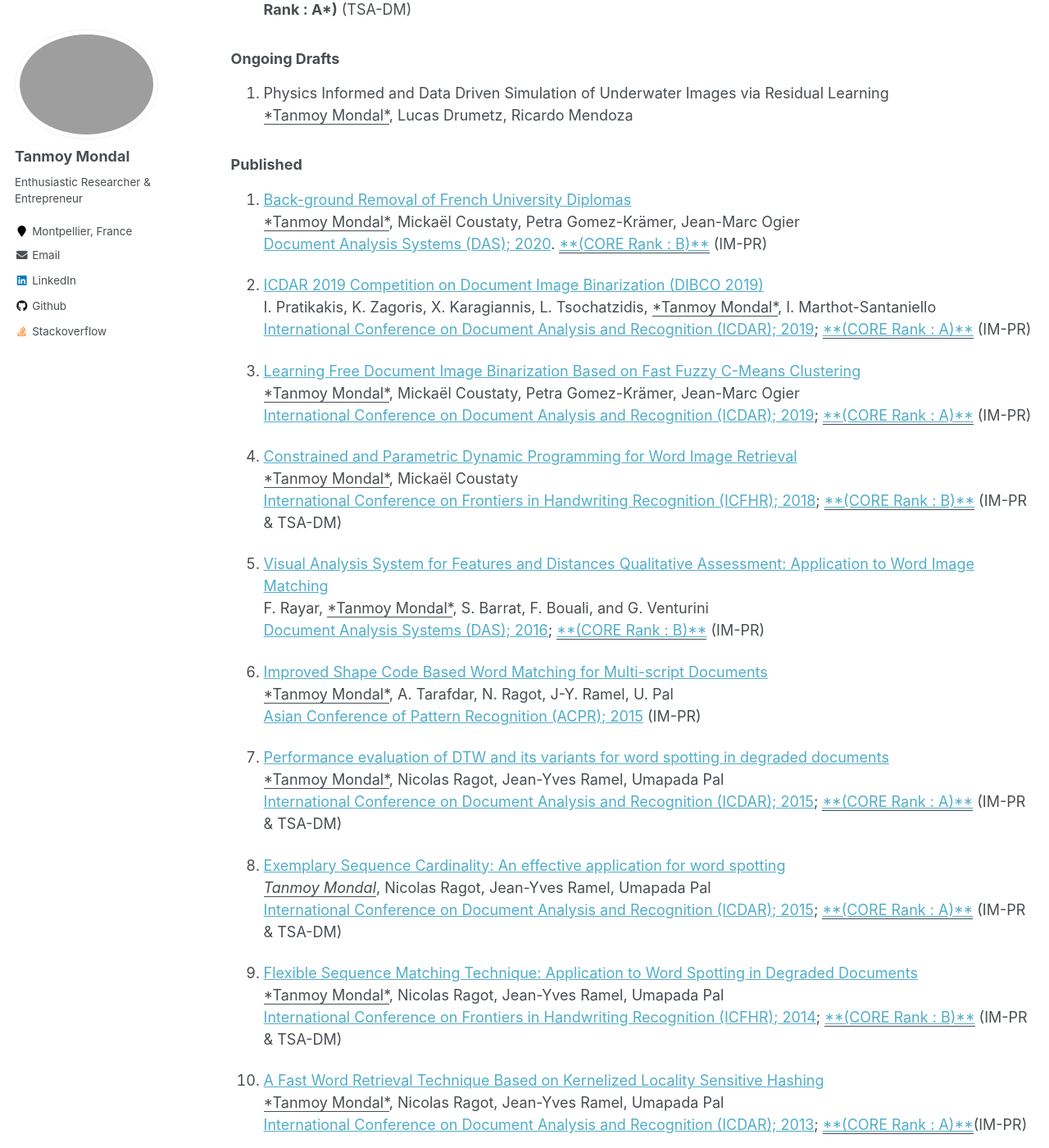
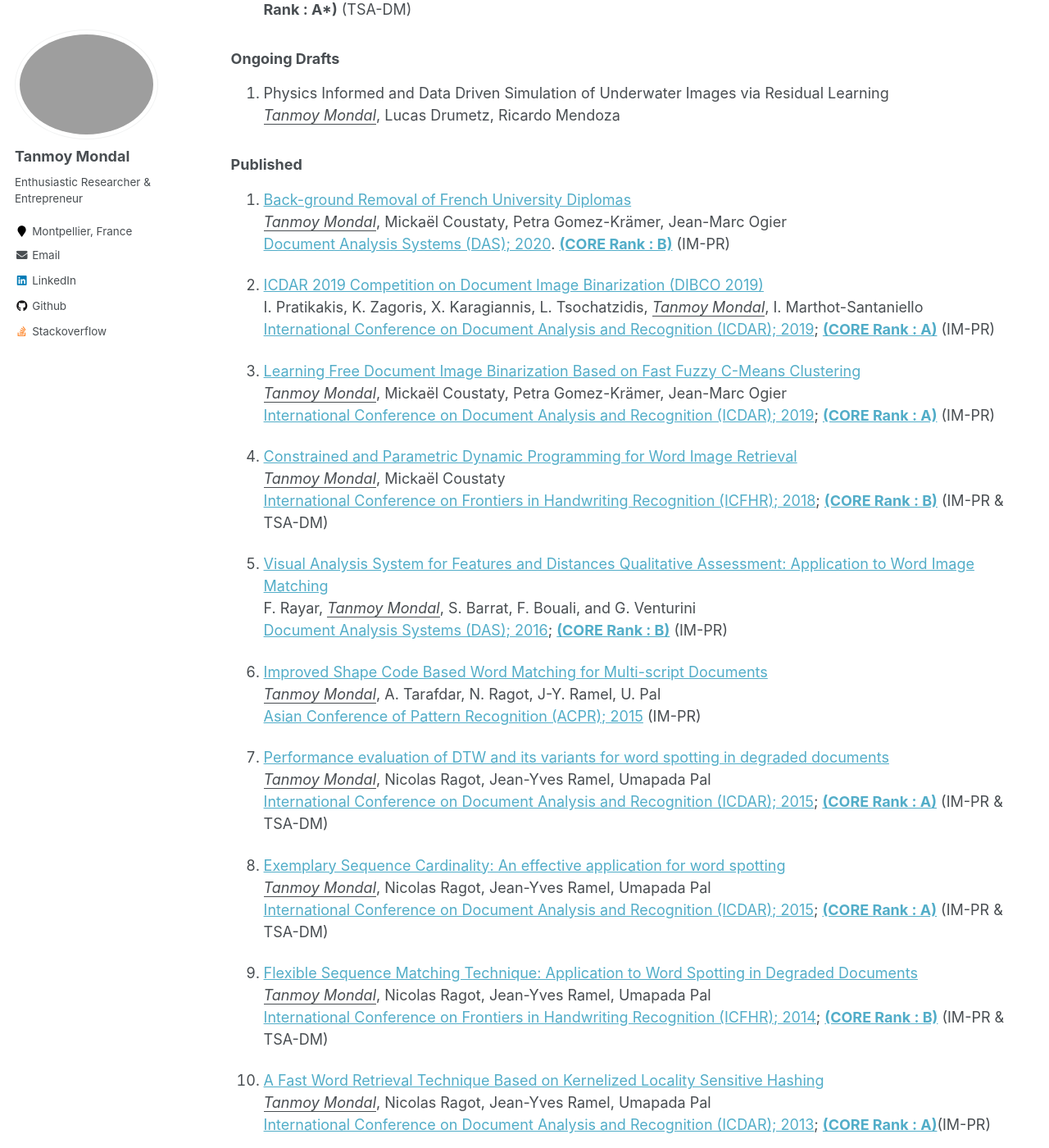
Before and after one commit to mondal-tanmoy/mondal-tanmoy.github.io, a Jekyll site: the page built from _pages/publications.md, in a window 1280 px wide and 1400 px high, scrolled down 1943 px. Shown: the whole window at 82% size. Built offline with Jekyll 4.4.1, drawn with Linux system fonts in a browser that asks for light colours; some of the changed text lies outside the part shown.

```diff
--- a/_pages/publications.md
+++ b/_pages/publications.md
@@ -72,7 +72,7 @@ Submitted in: SIGKDD Conference on knowledge discovery and data mining (SIGKDD/E
 ### Ongoing Drafts
 
 1. Physics Informed and Data Driven Simulation of Underwater Images via Residual Learning <br/>
-<u>*Tanmoy Mondal*</u>, Lucas Drumetz, Ricardo Mendoza <br/>
+*<u>Tanmoy Mondal</u>*, Lucas Drumetz, Ricardo Mendoza <br/>
 
 <!-- Will be submitted in: European Conference on Computer Vision (ECCV); 2022; **(CORE Rank : A*)** (IM-PR) -->
 
@@ -80,58 +80,58 @@ Submitted in: SIGKDD Conference on knowledge discovery and data mining (SIGKDD/E
 
 ### Published
 1. [Back-ground Removal of French University Diplomas](https://www.researchgate.net/publication/343644589_Background_Removal_of_French_University_Diplomas)
-<br/> <u>*Tanmoy Mondal*</u>, Mickaël Coustaty, Petra Gomez-Krämer, Jean-Marc Ogier <br/>
-[Document Analysis Systems (DAS); 2020](https://iapr.org/archives/das2020/). [<u>**(CORE Rank : B)**</u>](http://portal.core.edu.au/conf-ranks/1998/) (IM-PR)
+<br/> *<u>Tanmoy Mondal</u>*, Mickaël Coustaty, Petra Gomez-Krämer, Jean-Marc Ogier <br/>
+[Document Analysis Systems (DAS); 2020](https://iapr.org/archives/das2020/). [**(CORE Rank : B)**](http://portal.core.edu.au/conf-ranks/1998/) (IM-PR)
 
 2. [ICDAR 2019 Competition on Document Image Binarization (DIBCO 2019)](https://www.researchgate.net/publication/339019523_ICDAR_2019_Competition_on_Document_Image_Binarization_DIBCO_2019) <br/>
-I. Pratikakis, K. Zagoris, X. Karagiannis, L. Tsochatzidis, <u>*Tanmoy Mondal*</u>, I. Marthot-Santaniello <br/>
-[International Conference on Document Analysis and Recognition (ICDAR); 2019](http://icdar2019.org/); [<u>**(CORE Rank : A)**</u>](http://portal.core.edu.au/conf-ranks/2047/) (IM-PR)
+I. Pratikakis, K. Zagoris, X. Karagiannis, L. Tsochatzidis, *<u>Tanmoy Mondal</u>*, I. Marthot-Santaniello <br/>
+[International Conference on Document Analysis and Recognition (ICDAR); 2019](http://icdar2019.org/); [**(CORE Rank : A)**](http://portal.core.edu.au/conf-ranks/2047/) (IM-PR)
 
 3. [Learning Free Document Image Binarization Based on Fast Fuzzy C-Means Clustering](https://www.researchgate.net/publication/339024855_Learning_Free_Document_Image_Binarization_Based_on_Fast_Fuzzy_C-Means_Clustering) <br/>
-<u>*Tanmoy Mondal*</u>, Mickaël Coustaty, Petra Gomez-Krämer, Jean-Marc Ogier <br/>
-[International Conference on Document Analysis and Recognition (ICDAR); 2019](http://icdar2019.org/); [<u>**(CORE Rank : A)**</u>](http://portal.core.edu.au/conf-ranks/2047/) (IM-PR)
+*<u>Tanmoy Mondal</u>*, Mickaël Coustaty, Petra Gomez-Krämer, Jean-Marc Ogier <br/>
+[International Conference on Document Analysis and Recognition (ICDAR); 2019](http://icdar2019.org/); [**(CORE Rank : A)**](http://portal.core.edu.au/conf-ranks/2047/) (IM-PR)
 
 4. [Constrained and Parametric Dynamic Programming for Word Image Retrieval](https://www.researchgate.net/publication/329820093_Constrained_and_Parametric_Dynamic_Programming_for_Word_Image_Retrieval) <br/>
-<u>*Tanmoy Mondal*</u>, Mickaël Coustaty <br/>
-[International Conference on Frontiers in Handwriting Recognition (ICFHR); 2018](https://iapr.org/archives/icfhr2018/); [<u>**(CORE Rank : B)**</u>](http://portal.core.edu.au/conf-ranks/1035/) (IM-PR & TSA-DM)
+*<u>Tanmoy Mondal</u>*, Mickaël Coustaty <br/>
+[International Conference on Frontiers in Handwriting Recognition (ICFHR); 2018](https://iapr.org/archives/icfhr2018/); [**(CORE Rank : B)**](http://portal.core.edu.au/conf-ranks/1035/) (IM-PR & TSA-DM)
 
 5. [Visual Analysis System for Features and Distances Qualitative Assessment: Application to Word Image Matching](https://www.researchgate.net/publication/303950840_Visual_Analysis_System_for_Features_and_Distances_Qualitative_Assessment_Application_to_Word_Image_Matching) <br/>
-F. Rayar, <u>*Tanmoy Mondal*</u>, S. Barrat, F. Bouali, and G. Venturini<br/>
-[Document Analysis Systems (DAS); 2016](https://www.primaresearch.org/das2016/); [<u>**(CORE Rank : B)**</u>](http://portal.core.edu.au/conf-ranks/1998/) (IM-PR)
+F. Rayar, *<u>Tanmoy Mondal</u>*, S. Barrat, F. Bouali, and G. Venturini<br/>
+[Document Analysis Systems (DAS); 2016](https://www.primaresearch.org/das2016/); [**(CORE Rank : B)**](http://portal.core.edu.au/conf-ranks/1998/) (IM-PR)
 
 6. [Improved Shape Code Based Word Matching for Multi-script Documents](https://www.researchgate.net/publication/295547853_Improved_Shape_Code_Based_Word_Matching_For_Multi-script_Documents) <br/>
-<u>*Tanmoy Mondal*</u>, A. Tarafdar, N. Ragot, J-Y. Ramel, U. Pal <br/>
+*<u>Tanmoy Mondal</u>*, A. Tarafdar, N. Ragot, J-Y. Ramel, U. Pal <br/>
 [Asian Conference of Pattern Recognition (ACPR); 2015](https://acpr2015.org/) (IM-PR)
 
 7. [Performance evaluation of DTW and its variants for word spotting in degraded documents](https://www.researchgate.net/publication/280084351_Performance_Evaluation_of_DTW_and_its_Variants_for_Word_Spotting_in_Degraded_Documents) <br/>
-<u>*Tanmoy Mondal*</u>, Nicolas Ragot, Jean-Yves Ramel, Umapada Pal <br/>
-[International Conference on Document Analysis and Recognition (ICDAR); 2015](https://iapr.org/archives/icdar2015/index.html); [<u>**(CORE Rank : A)**</u>](http://portal.core.edu.au/conf-ranks/2047/) (IM-PR & TSA-DM)
+*<u>Tanmoy Mondal</u>*, Nicolas Ragot, Jean-Yves Ramel, Umapada Pal <br/>
+[International Conference on Document Analysis and Recognition (ICDAR); 2015](https://iapr.org/archives/icdar2015/index.html); [**(CORE Rank : A)**](http://portal.core.edu.au/conf-ranks/2047/) (IM-PR & TSA-DM)
 
 8. [Exemplary Sequence Cardinality: An effective application for word spotting](https://www.researchgate.net/publication/280084346_Exemplary_Sequence_Cardinality_An_Effective_Application_for_Word_Spotting) <br/>
 *<u>Tanmoy Mondal</u>*, Nicolas Ragot, Jean-Yves Ramel, Umapada Pal <br/>
-[International Conference on Document Analysis and Recognition (ICDAR); 2015](https://iapr.org/archives/icdar2015/index.html); [<u>**(CORE Rank : A)**</u>](http://portal.core.edu.au/conf-ranks/2047/) (IM-PR & TSA-DM)
+[International Conference on Document Analysis and Recognition (ICDAR); 2015](https://iapr.org/archives/icdar2015/index.html); [**(CORE Rank : A)**](http://portal.core.edu.au/conf-ranks/2047/) (IM-PR & TSA-DM)
 
 
 
 
 9. [Flexible Sequence Matching Technique: Application to Word Spotting in Degraded Documents](https://www.researchgate.net/publication/265258101_Flexible_Sequence_Matching_Technique_Application_to_Word_Spotting_in_Degraded_Documents) <br/>
-<u>*Tanmoy Mondal*</u>, Nicolas Ragot, Jean-Yves Ramel, Umapada Pal <br/>
-[International Conference on Frontiers in Handwriting Recognition (ICFHR); 2014](https://iapr.org/archives/icfhr2014/wp-content/uploads/2014/09/ICFHR2014-Detailed-Program_v2.pdf); [<u>**(CORE Rank : B)**</u>](http://portal.core.edu.au/conf-ranks/1035/) (IM-PR & TSA-DM)
+*<u>Tanmoy Mondal</u>*, Nicolas Ragot, Jean-Yves Ramel, Umapada Pal <br/>
+[International Conference on Frontiers in Handwriting Recognition (ICFHR); 2014](https://iapr.org/archives/icfhr2014/wp-content/uploads/2014/09/ICFHR2014-Detailed-Program_v2.pdf); [**(CORE Rank : B)**](http://portal.core.edu.au/conf-ranks/1035/) (IM-PR & TSA-DM)
 
 
 
 10. [A Fast Word Retrieval Technique Based on Kernelized Locality Sensitive Hashing](https://www.researchgate.net/publication/259752680_A_Fast_Word_Retrieval_Technique_Based_on_Kernelized_Locality_Sensitive_Hashing) <br/>
-<u>*Tanmoy Mondal*</u>, Nicolas Ragot, Jean-Yves Ramel, Umapada Pal <br/>
-[International Conference on Document Analysis and Recognition (ICDAR); 2013](https://iapr.org/archives/icdar2013/); [<u>**(CORE Rank : A)**</u>](http://portal.core.edu.au/conf-ranks/2047/)(IM-PR)
+*<u>Tanmoy Mondal</u>*, Nicolas Ragot, Jean-Yves Ramel, Umapada Pal <br/>
+[International Conference on Document Analysis and Recognition (ICDAR); 2013](https://iapr.org/archives/icdar2013/); [**(CORE Rank : A)**](http://portal.core.edu.au/conf-ranks/2047/)(IM-PR)
 
 11. [An Accelerated Approach of Template Matching for Rotation, Scale and Illumination Invariance](https://link.springer.com/chapter/10.1007/978-3-642-19263-0_15) <br/>
-<u>*Tanmoy Mondal*</u>, G. Mourya <br/>
+*<u>Tanmoy Mondal</u>*, G. Mourya <br/>
 Springer Link Proc.; Communications in Computer and Information Science; 2011 (IM-PR)
 
 12. [Generation Algorithm of Craniofacial Structure Contour in Cephalometric Image](https://www.spiedigitallibrary.org/conference-proceedings-of-spie/7546/75460Z/Generation-algorithm-of-craniofacial-structure-contour-in-cephalometric-images/10.1117/12.853786.short) <br/>
-<u>*Tanmoy Mondal*</u>, Ashish Jain, H.K Sardana <br/>
+*<u>Tanmoy Mondal</u>*, Ashish Jain, H.K Sardana <br/>
 Proc. SPIE, ICDIP; 2010 (IM-PR)
 
 13. [A novel strategy for automatic localization of cephalometric landmarks](https://ieeexplore.ieee.org/document/5485871) <br/>
-Ashish Jain, <u>*Tanmoy Mondal*</u>, H.K Sardana <br/>
+Ashish Jain, *<u>Tanmoy Mondal</u>*, H.K Sardana <br/>
 IEEE Proc. International Conference on Computer Engg. & Tech.; 2010.; (IM-PR)
```
